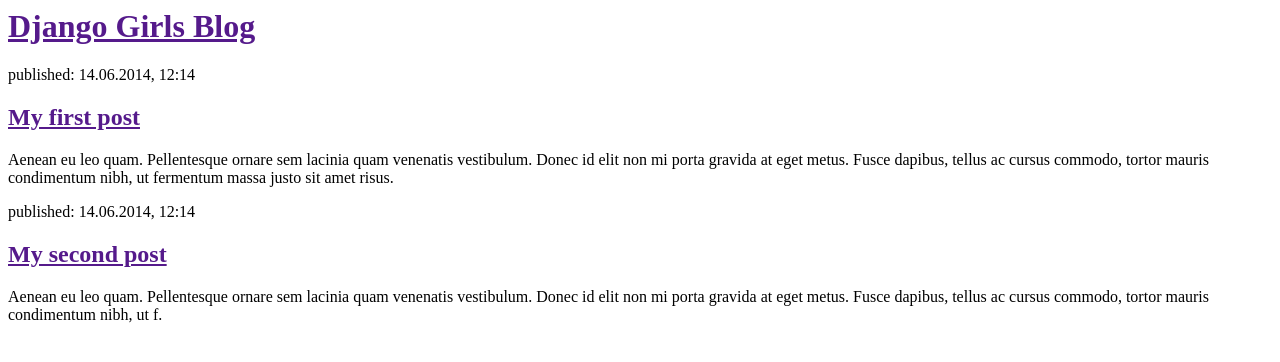
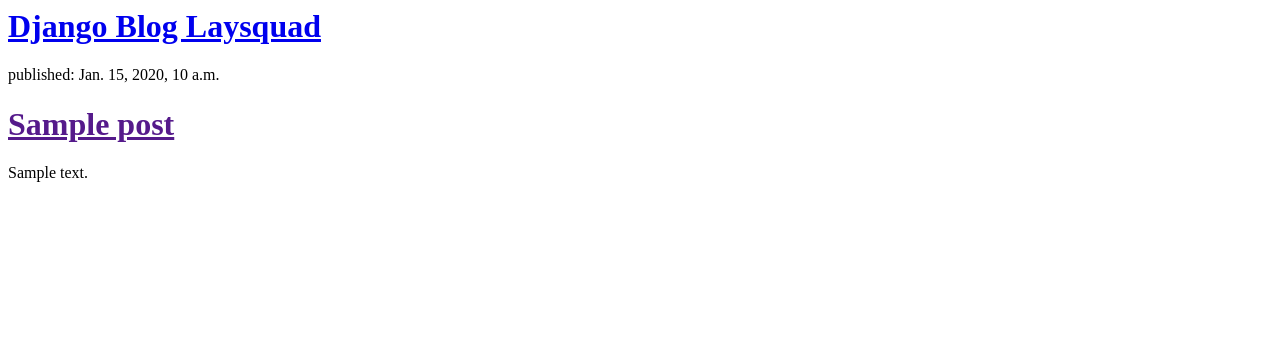
Before and after one commit to laysquad/my-first-blog, a Django app: template blog/templates/blog/post_list.html in a window 1280 px wide. Shown: the top 362 px of the page. Run offline with Django 3.2, Linux system fonts and the light colour scheme; the template is opened without the code that fills it: values that come from a table or form of the project are taken from there, others are empty; tables that the repository leaves empty hold one stand-in row (values such as "Sample post").

Commit message:
Aplicacion laysquad v3 (Implementación de QuerySets)

```diff
--- a/blog/templates/blog/post_list.html
+++ b/blog/templates/blog/post_list.html
@@ -1,21 +1,11 @@
-<html>
-  <head>
-  <title>Django Girls blog</title>
-  </head>
-    <body>
-      <div>
-        <h1><a href="">Django Girls Blog</a></h1>
-      </div>
-      <div>
-          <p>published: 14.06.2014, 12:14</p>
-          <h2><a href="">My first post</a></h2>
-          <p>Aenean eu leo quam. Pellentesque ornare sem lacinia quam venenatis vestibulum. Donec id elit non mi porta gravida at eget metus. Fusce dapibus, tellus ac cursus commodo, tortor mauris condimentum nibh, ut fermentum massa justo sit amet risus.</p>
-      </div>
+<div>
+  <h1><a href="/">Django Blog Laysquad</a></h1>
+</div>
 
-      <div>
-          <p>published: 14.06.2014, 12:14</p>
-          <h2><a href="">My second post</a></h2>
-          <p>Aenean eu leo quam. Pellentesque ornare sem lacinia quam venenatis vestibulum. Donec id elit non mi porta gravida at eget metus. Fusce dapibus, tellus ac cursus commodo, tortor mauris condimentum nibh, ut f.</p>
-      </div>
-   </body>
-</html>
+{% for post in posts %}
+  <div>
+    <p>published: {{ post.published_date }}</p>
+      <h1><a href="">{{ post.title }}</a></h1>
+      <p>{{ post.text|linebreaksbr }}</p>
+  </div>
+{% endfor %}
--- a/blog/views.py
+++ b/blog/views.py
@@ -1,5 +1,7 @@
 from django.shortcuts import render
+from django.utils import timezone
+from .models import Post
 
 def post_list(request):
-    return render(request, 'blog/post_list.html', {})
-# Create your views here.
+    posts = Post.objects.filter(published_date__lte=timezone.now()).order_by('published_date')
+    return render(request, 'blog/post_list.html', {'posts': posts})
```
